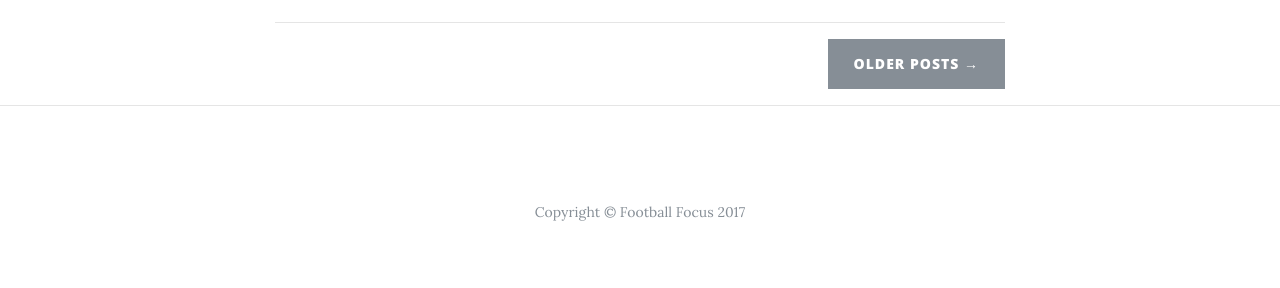
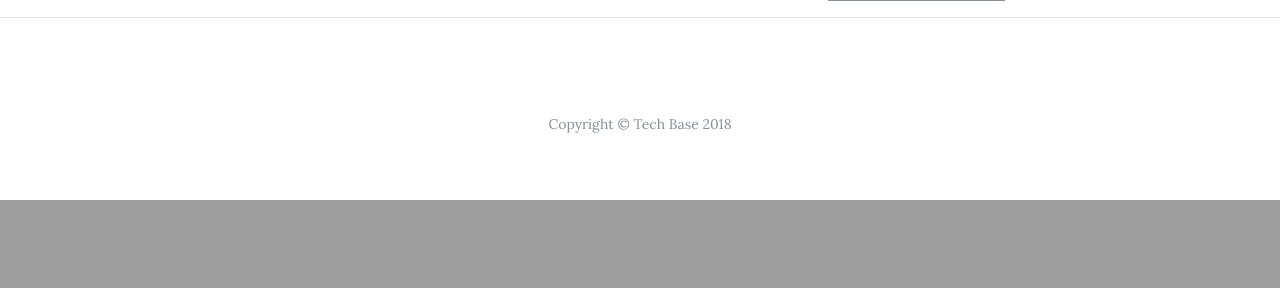
Before and after one commit to james947/Flask_blog, a Flask app: page /index in a window 1280 px wide. Shown: the part 656-944 px from the top of the page. After the commit the page ends 856 px from the top, so only its background shows below. Run offline with Flask 2, Linux system fonts and the light colour scheme; data that the repository does not hold is empty; some libraries are stand-ins or nearby versions.

Commit message:
Modified branding

```diff
--- a/templates/index.html
+++ b/templates/index.html
@@ -28,7 +28,7 @@
     <!-- Navigation -->
     <nav class="navbar navbar-expand-lg navbar-light fixed-top" id="mainNav">
       <div class="container">
-        <a class="navbar-brand" href="index.html">Football Focus</a>
+        <a class="navbar-brand" href="index.html">Tech Base</a>
         <button class="navbar-toggler navbar-toggler-right" type="button" data-toggle="collapse" data-target="#navbarResponsive" aria-controls="navbarResponsive" aria-expanded="false" aria-label="Toggle navigation">
           Menu
           <i class="fa fa-bars"></i>
@@ -58,8 +58,8 @@
         <div class="row">
           <div class="col-lg-8 col-md-10 mx-auto">
             <div class="site-heading">
-              <h1>The Home Of Football</h1>
-              <span class="subheading">For the latest football News</span>
+              <h1>Tech Genius</h1>
+              <span class="subheading">A Code A Day Keeps The Linter Away</span>
             </div>
           </div>
         </div>
@@ -101,7 +101,7 @@
       <div class="container">
         <div class="row">
           <div class="col-lg-8 col-md-10 mx-auto">
-            <p class="copyright text-muted">Copyright &copy; Football Focus 2017</p>
+            <p class="copyright text-muted">Copyright &copy; Tech Base 2018</p>
           </div>
         </div>
       </div>
```
